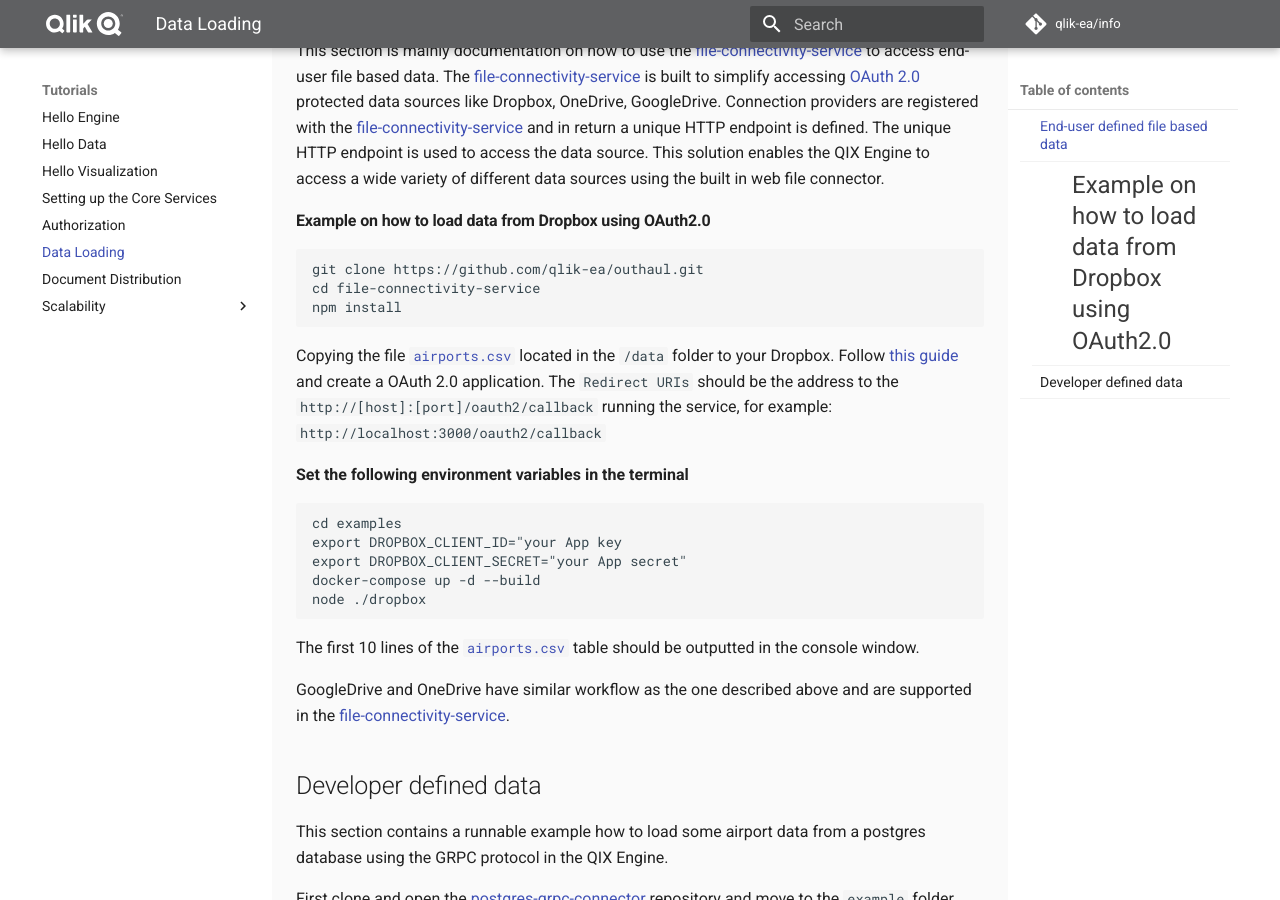
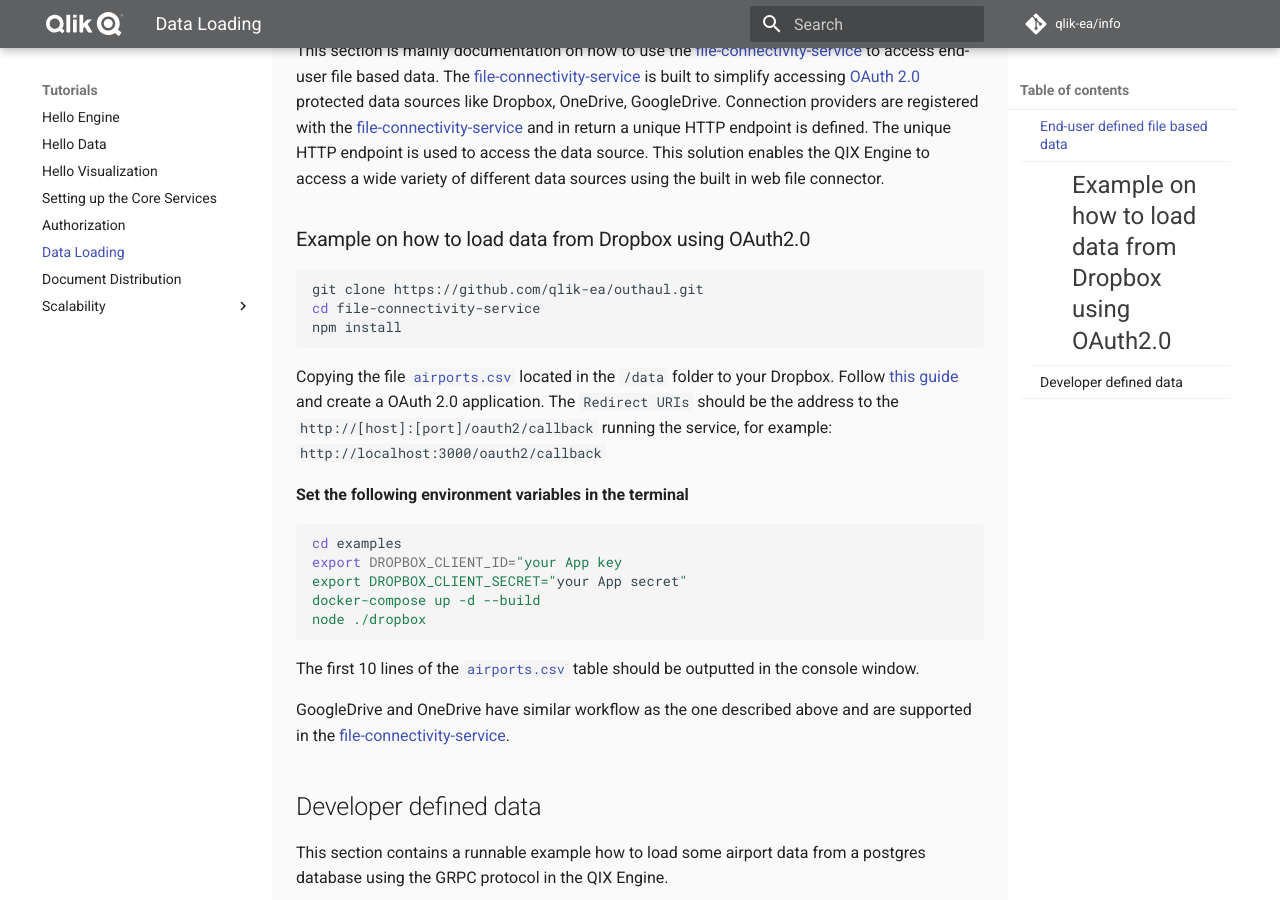
Before and after one commit to qlik-oss/core-website, an MkDocs documentation site: the page built from docs/tutorials/data-loading.md, in a window 1280 px wide and 900 px high, scrolled down 407 px. Built offline with MkDocs 1.6.1 and Material for MkDocs 9.7.7, drawn with Linux system fonts in a browser that asks for light colours; comment, search, counter and statistics services are not loaded; old or Windows-style settings are respelled for this version of MkDocs.

````diff
--- a/docs/tutorials/data-loading.md
+++ b/docs/tutorials/data-loading.md
@@ -7,15 +7,14 @@ It assumes you are running in a \*nix environment or use Git Bash on Windows. Ba
 
 ## End-user defined file based data
 
-This section is mainly documentation on how to use the [file-connectivity-service](https://github.com/qlik-ea/outhaul) to access end-user file based
-data. The [file-connectivity-service](https://github.com/qlik-ea/outhaul) is built to simplify accessing [OAuth 2.0](https://oauth.net/2/) protected data sources like Dropbox, OneDrive, GoogleDrive.
+This section is mainly documentation on how to use the [file-connectivity-service](https://github.com/qlik-ea/outhaul) to access end-user file based data.
+The [file-connectivity-service](https://github.com/qlik-ea/outhaul) is built to simplify accessing [OAuth 2.0](https://oauth.net/2/) protected data sources like Dropbox, OneDrive, GoogleDrive.
 Connection providers are registered with the [file-connectivity-service](https://github.com/qlik-ea/outhaul) and in return a unique HTTP endpoint is defined.
-The unique HTTP endpoint is used to access the data source. This solution enables the QIX Engine to access a wide variety of different data sources
-using the built in web file connector.
+The unique HTTP endpoint is used to access the data source. This solution enables the QIX Engine to access a wide variety of different data sources using the built in web file connector.
 
-#### Example on how to load data from Dropbox using OAuth2.0 ####
+### Example on how to load data from Dropbox using OAuth2.0
 
-```
+``` bash
 git clone https://github.com/qlik-ea/outhaul.git
 cd file-connectivity-service
 npm install
@@ -27,7 +26,7 @@ The `Redirect URIs` should be the address to the `http://[host]:[port]/oauth2/ca
 
 **Set the following environment variables in the terminal**
 
-```
+``` bash
 cd examples
 export DROPBOX_CLIENT_ID="your App key
 export DROPBOX_CLIENT_SECRET="your App secret"
````
